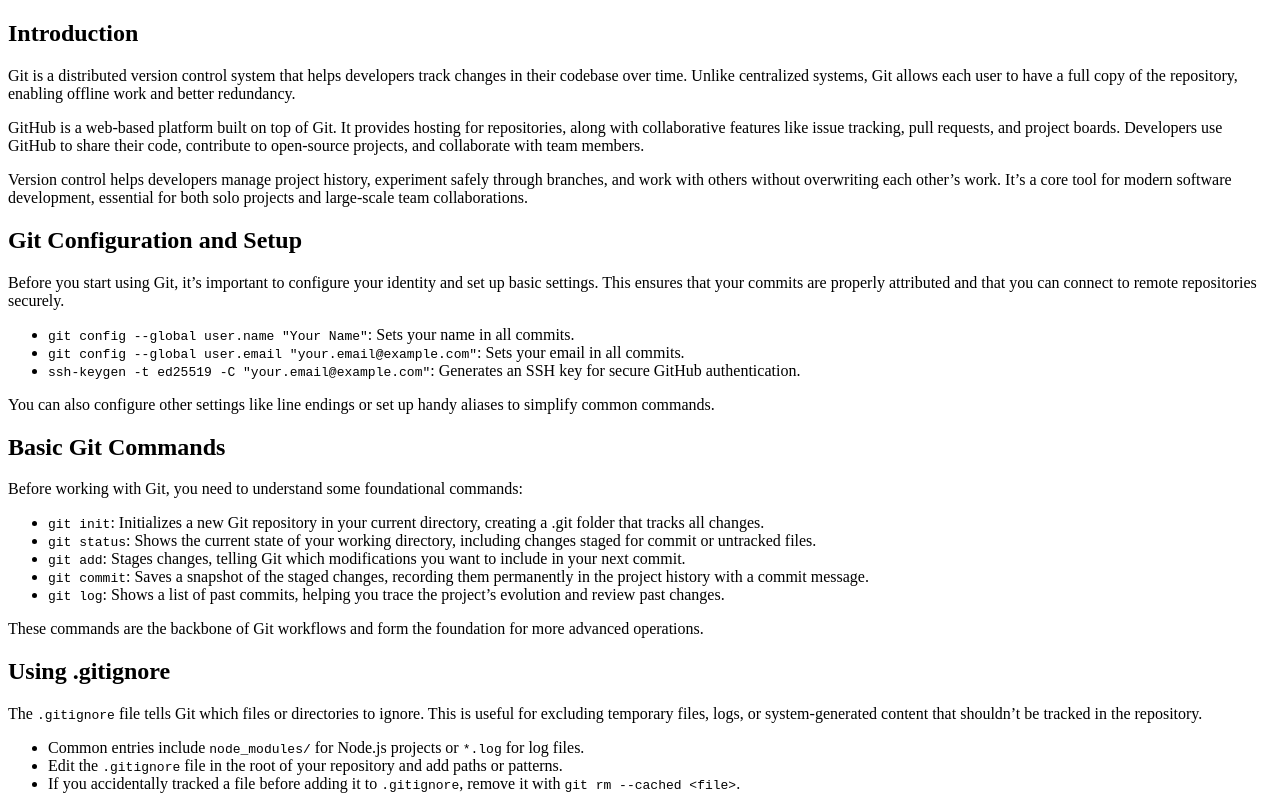
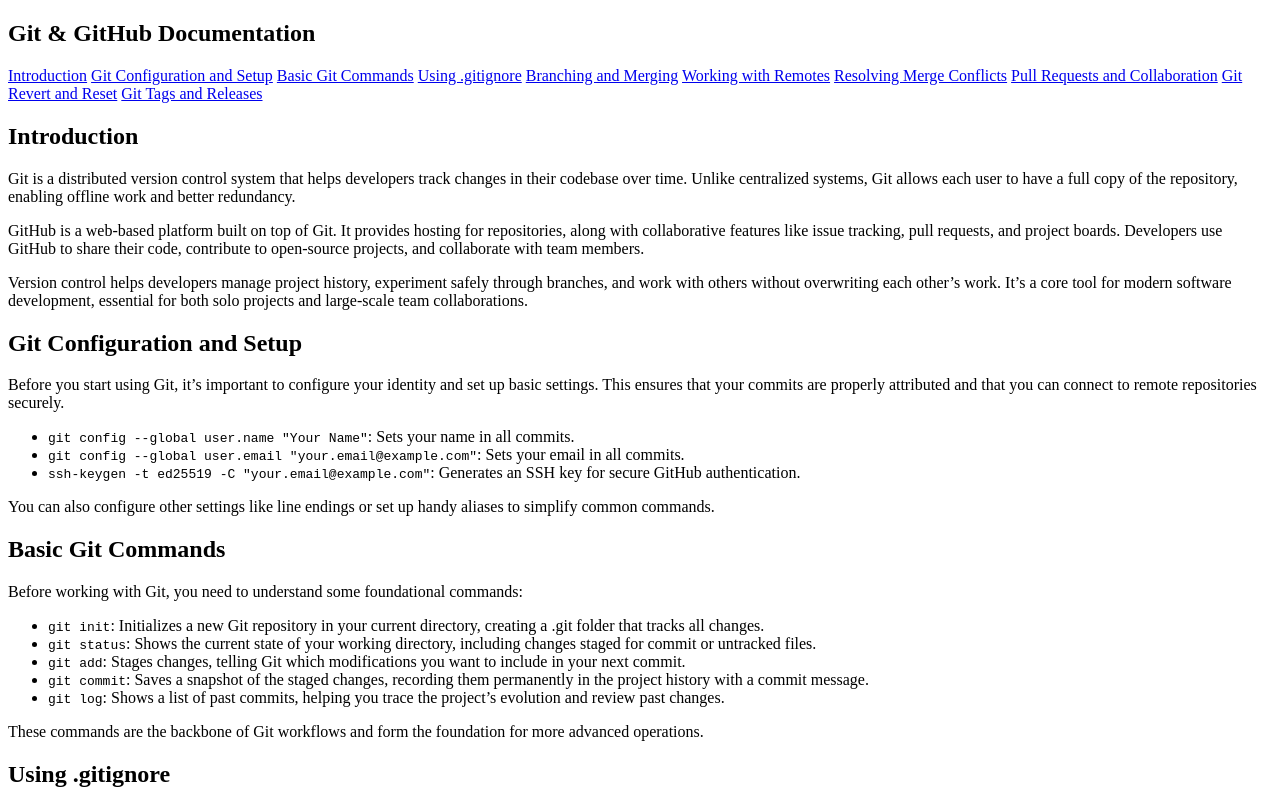
Before and after one commit to MarkLuo04/rwd-fcc, a plain HTML site: page technical-documentation-page/index.html in a window 1280 px wide. Shown: the top 800 px of the page. Drawn offline with Linux system fonts and the light colour scheme.

Commit message:
feat: Implemented nav bar

```diff
--- a/technical-documentation-page/index.html
+++ b/technical-documentation-page/index.html
@@ -7,6 +7,22 @@
 </head>
 <body>
     <main id="main-doc">
+        <nav id="navbar">
+            <header>
+                <h1>Git & GitHub Documentation</h1>
+            </header>
+            <a class="nav-link" href="#Introduction">Introduction</a>
+            <a class="nav-link" href="#Git_Configuration_and_Setup">Git Configuration and Setup</a>
+            <a class="nav-link" href="#Basic_Git_Commands">Basic Git Commands</a>
+            <a class="nav-link" href="#Using_.gitignore">Using .gitignore</a>
+            <a class="nav-link" href="#Branching_and_Merging">Branching and Merging</a>
+            <a class="nav-link" href="#Working_with_Remotes">Working with Remotes</a>
+            <a class="nav-link" href="#Resolving_Merge_Conflicts">Resolving Merge Conflicts</a>
+            <a class="nav-link" href="#Pull_Requests_and_Collaboration">Pull Requests and Collaboration</a>
+            <a class="nav-link" href="#Git_Revert_and_Reset">Git Revert and Reset</a>
+            <a class="nav-link" href="#Git_Tags_and_Releases">Git Tags and Releases</a>
+        </nav>
+
         <section class="main-section" id="Introduction">
             <header>
                 <h2>Introduction</h2>
```
